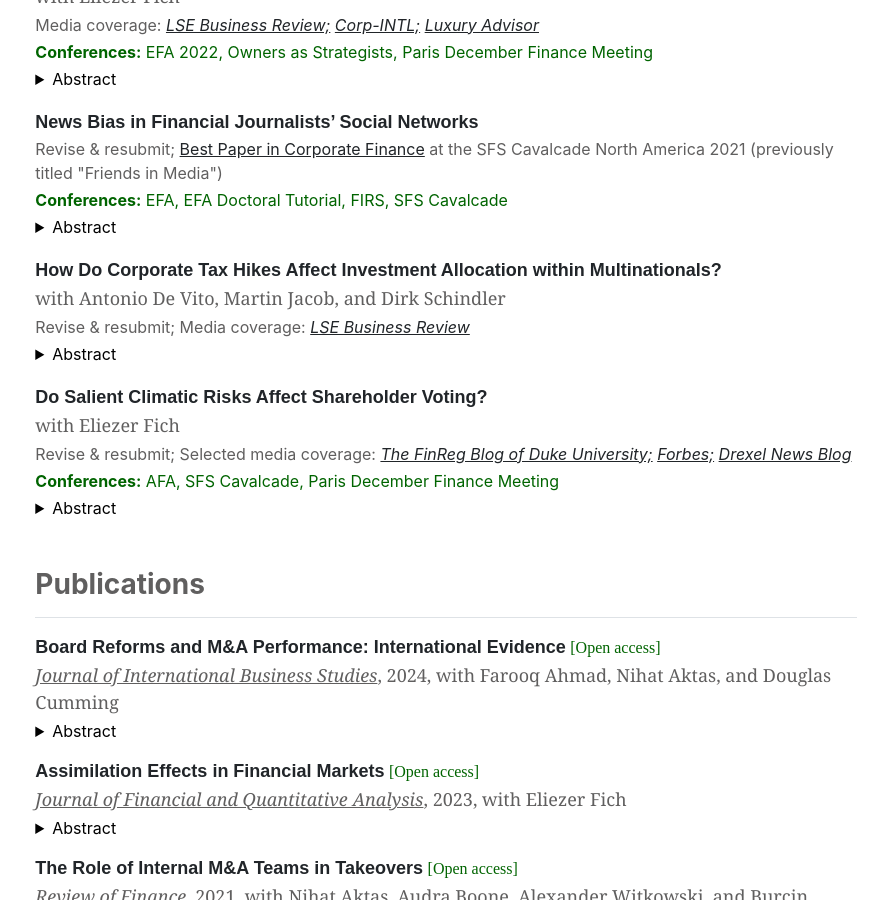
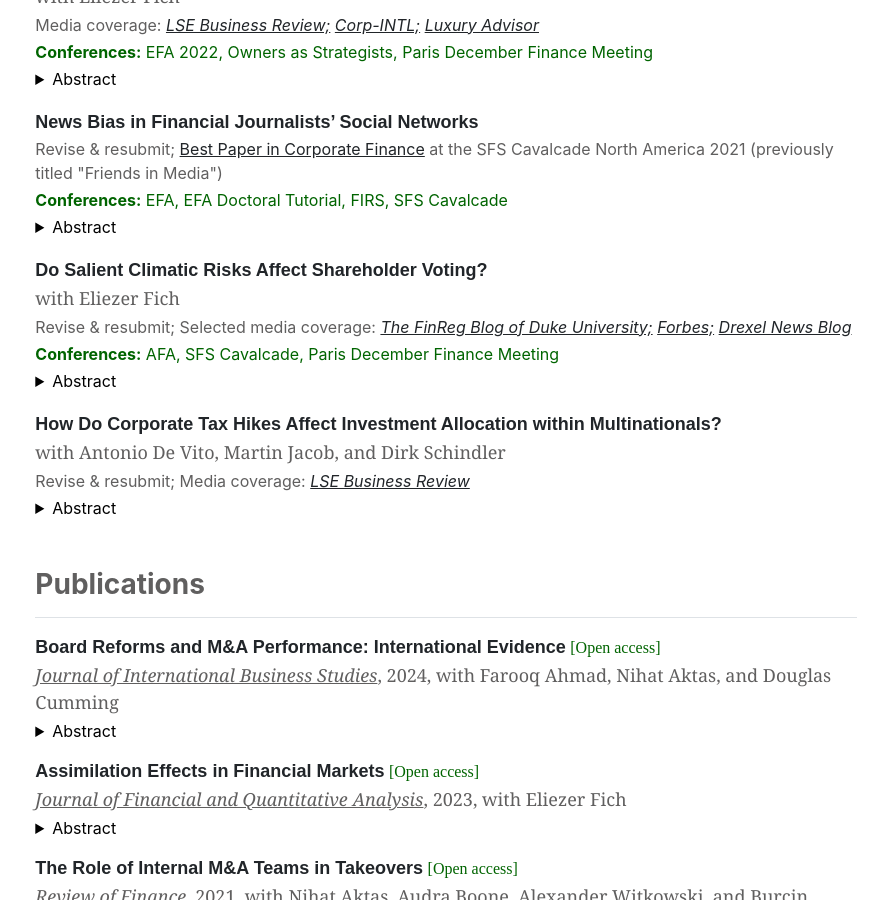
Before and after one commit to guosongxu/guosongxu.github.io, a Jekyll site: the page built from index.md, in a window 1280 px wide and 900 px high, scrolled down 969 px. Shown: the whole window, without its empty margins (194-1076 px from the left). Built offline with Jekyll 4.4.1, drawn with Linux system fonts in a browser that asks for light colours.

Commit message:
Update home.html

```diff
--- a/_layouts/home.html
+++ b/_layouts/home.html
@@ -56,16 +56,6 @@ layout: default
       </p>
     </details>
 
-    <p style="font-family:arial, 'MS Sans Serif', arial;font-size:18px;margin-bottom:1px;margin-top:18px"><a rel="noreferrer noopener" aria-label=" (opens in a new tab)" href="https://papers.ssrn.com/sol3/papers.cfm?abstract_id=3643481" target="_blank" style="text-decoration:none;"><strong>How Do Corporate Tax Hikes Affect Investment Allocation within Multinationals?</strong></a></p>
-    <p style="font-family:georgia;font-size:18px;margin-bottom:3px;color:#605F5F">with Antonio De Vito, Martin Jacob, and Dirk Schindler</p>
-    <p style="font-size:16px;margin-bottom:3px;color:#605F5F">Revise & resubmit; Media coverage:&nbsp;<em><a rel="noreferrer noopener" href="https://blogs.lse.ac.uk/businessreview/2020/09/01/the-impact-of-austerity-policies-in-a-country-can-be-felt-across-its-borders/" target="_blank">LSE Business Review</a></em></p>
-    <details>
-      <summary>Abstract</summary>
-      <p>
-        This paper studies how corporate tax hikes transmit across countries through multinationals’ internal networks of subsidiaries. We build a parsimonious multicountry model to underscore two opposing spillover effects: While tax competition between countries generates positive investment spillover, intra-firm production linkages predict negative spillover. Using subsidiary-level data and exogenous corporate tax hikes, we find that local business units cut investment by 0.4% for a 1% increase in foreign corporate tax. This result highlights the importance of production linkages in propagating foreign tax shocks, as the supply-chain-induced negative spillover dominates the positive spillover effect suggested by the conventional wisdom of tax competition.
-      </p>
-    </details>
-
     <p style="font-family:arial, 'MS Sans Serif', arial;font-size:18px;margin-bottom:1px;margin-top:18px"><a rel="noreferrer noopener" aria-label=" (opens in a new tab)" href="https://papers.ssrn.com/sol3/papers.cfm?abstract_id=3895071" target="_blank" style="text-decoration:none;"><strong>Do Salient Climatic Risks Affect Shareholder Voting?</strong></a></p>
     <p style="font-family:georgia;font-size:18px;margin-bottom:3px;color:#605F5F">with Eliezer Fich</p>
     <p style="font-size:16px;margin-bottom:3px;color:#605F5F">Revise & resubmit; Selected media coverage:&nbsp;<em><a rel="noreferrer noopener" href="https://sites.law.duke.edu/thefinregblog/2021/08/27/do-extreme-weather-events-alter-investors-support-for-the-environment/" target="_blank">The FinReg Blog of Duke University;</a>&nbsp;<a rel="noreferrer noopener" href="https://www.forbes.com/sites/mattsymonds/2023/05/09/how-business-school-research-can-serve-the-world-today/?sh=f99bd0f5fd1d" target="_blank">Forbes;</a>&nbsp;<a rel="noreferrer noopener" href="https://newsblog.drexel.edu/2021/10/13/extreme-weather-events-influence-shareholder-support-of-climate-related-initiatives/" target="_blank">Drexel News Blog</a></em> </p>
@@ -74,6 +64,16 @@ layout: default
       <summary>Abstract</summary>
       <p>
         Institutional shareholders affected by hurricanes subsequently support environmental proposals in non-affected firms even if they never voted for similar initiatives. Affected shareholders raise their holdings in firms where their pro-climate votes are consequential. More voting support after hurricanes has real effects as environmental proposals endorsed by more hurricane-afflicted shareholders are more likely to pass. Moreover, upon passing environmental proposals, firms exhibit non-trivial decreases in their market capitalization and downgrades by equity analysts. Our evidence indicates that by changing shareholders’ perceptions of the risks faced by their portfolio firms, disruptive life events ultimately shape environmental activism, corporate policies, and firm performance.
+      </p>
+    </details>
+
+    <p style="font-family:arial, 'MS Sans Serif', arial;font-size:18px;margin-bottom:1px;margin-top:18px"><a rel="noreferrer noopener" aria-label=" (opens in a new tab)" href="https://papers.ssrn.com/sol3/papers.cfm?abstract_id=3643481" target="_blank" style="text-decoration:none;"><strong>How Do Corporate Tax Hikes Affect Investment Allocation within Multinationals?</strong></a></p>
+    <p style="font-family:georgia;font-size:18px;margin-bottom:3px;color:#605F5F">with Antonio De Vito, Martin Jacob, and Dirk Schindler</p>
+    <p style="font-size:16px;margin-bottom:3px;color:#605F5F">Revise & resubmit; Media coverage:&nbsp;<em><a rel="noreferrer noopener" href="https://blogs.lse.ac.uk/businessreview/2020/09/01/the-impact-of-austerity-policies-in-a-country-can-be-felt-across-its-borders/" target="_blank">LSE Business Review</a></em></p>
+    <details>
+      <summary>Abstract</summary>
+      <p>
+        This paper studies how corporate tax hikes transmit across countries through multinationals’ internal networks of subsidiaries. We build a parsimonious multicountry model to underscore two opposing spillover effects: While tax competition between countries generates positive investment spillover, intra-firm production linkages predict negative spillover. Using subsidiary-level data and exogenous corporate tax hikes, we find that local business units cut investment by 0.4% for a 1% increase in foreign corporate tax. This result highlights the importance of production linkages in propagating foreign tax shocks, as the supply-chain-induced negative spillover dominates the positive spillover effect suggested by the conventional wisdom of tax competition.
       </p>
     </details>
 
```
